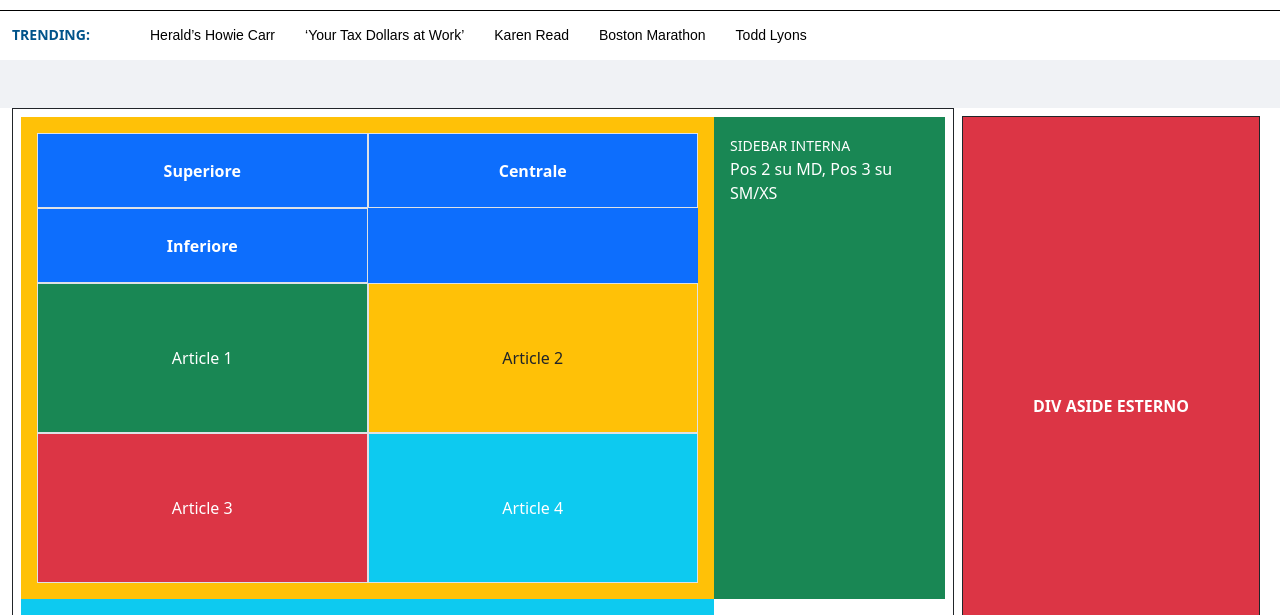
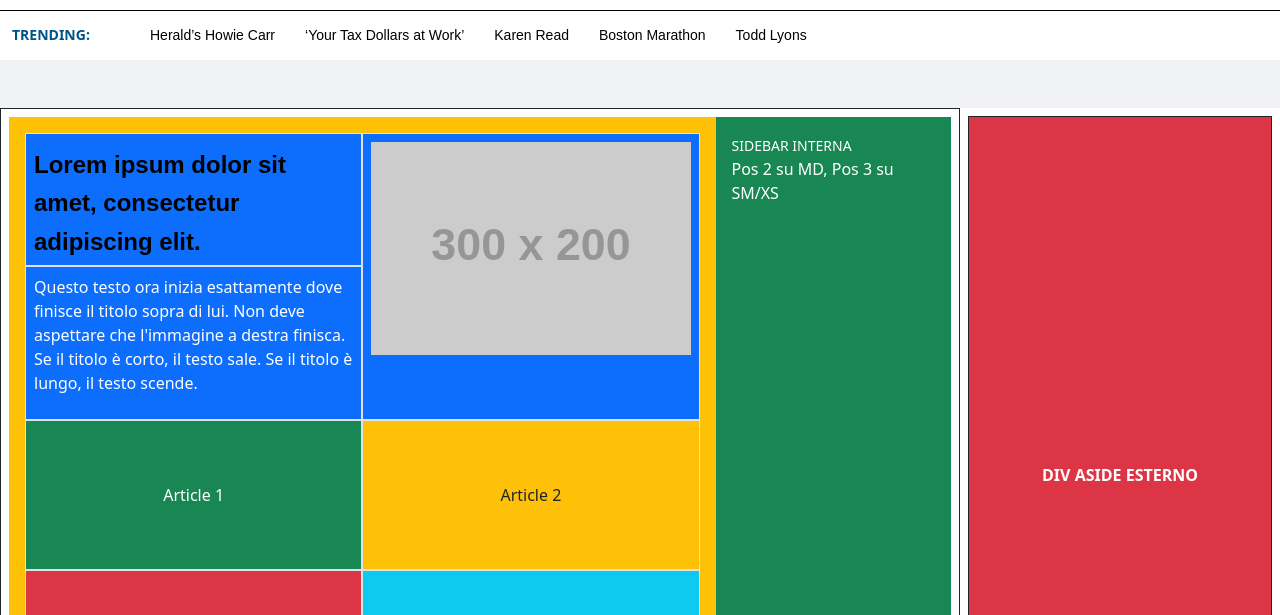
Before and after one commit to Marco-Tetsuya-Stella/esame_PPM, a plain HTML site: page index.html in a window 1280 px wide. Shown: the part 166-781 px from the top of the page. Drawn offline with nearby package versions, Linux system fonts and the light colour scheme; placeholder pictures from the web are drawn by us.

Commit message:
Bozza main article promo blocco main

```diff
--- /dev/null
+++ b/css/primoBloccoMain.css
@@ -0,0 +1,25 @@
+
+/*-----------------------
+    SECTION MAIN ARTICLE
+ -----------------------*/
+.firstBlock__mainArticle__mainTitle {
+    margin: 0; /* Rimuove margini di default se necessario */
+    width: 100%;
+}
+
+.firstBlock__mainArticle__mainTitle--link {
+    text-decoration: none;
+    color: #000000;                 /* Nero come in foto */
+    font-family: sans-serif;        /* Font pulito */
+    font-weight: 700;               /* Grassetto (Bold) */
+    font-size: 1.5rem;                /* Dimensione indicativa */
+    transition: color 0.2s;
+
+    white-space: normal;     /* Forza il testo ad andare a capo (annulla il nowrap) */
+    word-wrap: break-word;   /* Spezza parole lunghissime se necessario */
+    overflow: visible;       /* Assicura che nulla venga tagliato */
+}
+
+.firstBlock__mainArticle__mainTitle--link:hover {
+    color: #00538a;
+}
--- a/index.html
+++ b/index.html
@@ -20,6 +20,7 @@
     <!--<link href="https://cdn.jsdelivr.net/npm/bootstrap@5.3.3/dist/css/bootstrap.min.css" rel="stylesheet">-->
     <link rel="stylesheet" href="css/esame.css" />
     <link rel="stylesheet" href="css/mediaQuerys.css" />
+    <link rel="stylesheet" href="css/primoBloccoMain.css" />
 
 
 
@@ -477,33 +478,51 @@
 
 
 
-<main class="container-fluid mt-5">
+<main class="container-fluid g-0 mt-5">
 
 
 
-    <div class="row g-0">
+    <div class="row g-0 firstBlock ">
         <section class="col-12 col-md-9 d-flex flex-wrap border border-dark p-2">
 
-            <div class="col-md-9 col-12 bg-warning p-3 order-1" style="min-height: 150px;">
-                <div class="col-12  ">
+            <div class="col-md-9 col-12 bg-warning p-3 order-1   " >
+                <div class="col-12 section--mainArticle">
+                    <div class="row g-0 bg-primary text-white">
 
-                    <div class="row g-0 bg-primary text-white" style="min-height: 150px;">
+                        <div class="col-12 col-sm-6 col-md-12 col-xl-6 d-flex flex-column order-1">
 
-                        <div class="col-12 col-sm-6 col-md-12 col-xl-6 border d-flex justify-content-center align-items-center p-2">
-                            <strong>Superiore</strong>
+                            <div class="p-2 border order-1">
+                                <h2 class="firstBlock__mainArticle__mainTitle">
+                                    <a href="#" class="firstBlock__mainArticle__mainTitle--link">
+                                        Lorem ipsum dolor sit amet, consectetur adipiscing elit.
+                                    </a>
+                                </h2>
+                            </div>
+
+                            <div class="col-12 d-block d-sm-none d-md-block d-xl-none p-2 border order-2">
+                                <img src="https://placehold.co/300x200"
+                                     class="img-fluid w-100"
+                                     style="height: auto; display: block;"
+                                     alt="Main Article Image Placeholder">
+                            </div>
+
+                            <div class="p-2 border order-3">
+                                <p>Questo testo ora inizia esattamente dove finisce il titolo sopra di lui. Non deve aspettare che l'immagine a destra finisca. Se il titolo è corto, il testo sale. Se il titolo è lungo, il testo scende.</p>
+                            </div>
                         </div>
 
-                        <div class="col-12 col-sm-6 col-md-12 col-xl-6 border d-flex justify-content-center align-items-center p-2">
-                            <strong>Centrale</strong>
-                        </div>
-
-                        <div class="col-12 col-sm-6 col-md-12 col-xl-6 border d-flex justify-content-center align-items-center p-2">
-                            <strong>Inferiore</strong>
+                        <div class="col-12 col-sm-6 col-md-12 col-xl-6 d-none d-sm-block d-md-none d-xl-block border align-items-start justify-content-center p-2 order-2">
+                            <div class="firstBlock__mainArticle__imageContainer">
+                                <img src="https://placehold.co/300x200"
+                                     class="img-fluid w-100"
+                                     style="height: auto; display: block;"
+                                     alt="Main Article Image Placeholder">
+                            </div>
                         </div>
 
                     </div>
                 </div>
-                <div class="col-12 d-flex flex-wrap">
+                <div class="col-12 d-flex flex-wrap   section--articles ">
                     <article class="col-12 col-sm-6 bg-success text-white border d-flex align-items-center justify-content-center" style="height: 150px;">
                         Article 1
                     </article>
@@ -540,6 +559,8 @@
     </div>
 
 
+
+
 </main>
 
 
```
